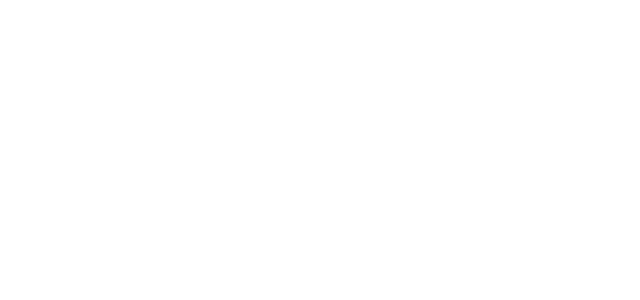
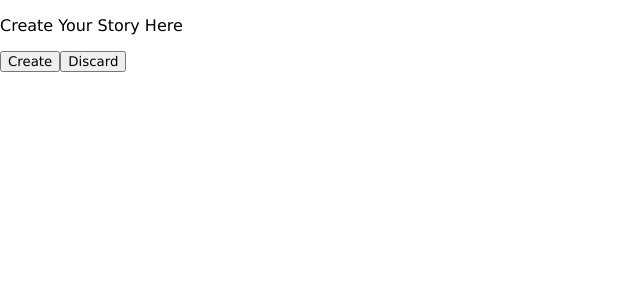
Before and after one commit to DurianZealot/Aristotle-s-Realm, a React (Create React App) app in the folder webapp/: page /profile/user/create-stories in a window 1280 px wide. Shown: the top 300 px of the page, without its empty margins (0-640 px from the left). Built offline with nearby package versions, Linux system fonts and the light colour scheme.

Commit message:
create a create-story page and then add a transition effect after a successful creation

```diff
--- a/webapp/src/App.js
+++ b/webapp/src/App.js
@@ -10,6 +10,7 @@ import MyProposals from './components/MyProposals';
 import MyStories from './components/MyStories';
 import storyData from './data/stories';
 import Login from './components/Login';
+import CreateStory from './components/MyStories/CreateStory';
 
  class App extends React.Component{
 
@@ -47,6 +48,7 @@ import Login from './components/Login';
             <Route exact path='/aritcle=:name' render={(props) => {const { name } = props.match.params; console.log(name); return (<Home />)}}></Route>
             <Route exact path='/profile/user/my-proposals' render={() => (<MyProposals appState={this.state}/>)} />
             <Route exact path='/profile/user/my-stories' render={() => <MyStories appState={this.state}/>} />
+            <Route exact path='/profile/user/create-stories' render={() => <CreateStory appState={this.state}/>} />
           </Switch>
         </BrowserRouter>
       </div>
--- /dev/null
+++ b/webapp/src/components/MyStories/CreateStory.js
@@ -0,0 +1,62 @@
+import { red } from "@material-ui/core/colors";
+import React, { Component } from "react";
+import "./styles.css";
+function delayRedirect(action) {
+  // Clear out what is previously in the page
+  document.body.innerHTML = "";
+  if (action == "create") {
+    // Create a paragraph to tell the user that the creation is successful
+    var success = document.createElement("p");
+    success.innerText = "You successfully create a new story, Congrats!";
+    success.style.fontSize = "xx-large";
+    success.style.top = "50%";
+    success.style.left = "50%";
+    success.style.position = "relative";
+    success.style.transform = "translate(-25%, 600%)";
+    document.body.appendChild(success);
+  }
+
+  // Create a new container to hold the redirect information for this page
+  var redirectDiv = document.createElement("div");
+  // Append this div into the page body
+  document.body.appendChild(redirectDiv);
+  // Put this div into the center of the page
+  redirectDiv.style.fontSize = "x-large";
+  redirectDiv.style.top = "50%";
+  redirectDiv.style.left = "50%";
+  redirectDiv.style.position = "absolute";
+  // adjust the position based on the size of the div itself
+  redirectDiv.style.transform = "translate(-50%, -50%)";
+  // Create a span for the redirect message
+  var redirectMsg = document.createElement("span");
+  redirectMsg.innerHTML =
+    "<span id='redirect-msg'>You will be directed back to your profile after <span id='countDownSecond'>5</span> seconds ...</span>";
+  redirectDiv.appendChild(redirectMsg);
+  // Create a span for direct redirection
+  var redirect = document.createElement("span");
+  redirect.innerHTML = "<a href = '/profile/user' >Or Redirect Now<a href>";
+  redirectDiv.appendChild(redirect);
+  var countDown = 5;
+  setInterval(() => {
+    countDown--;
+    document.getElementById("countDownSecond").innerHTML = countDown;
+    if (countDown == 0) {
+      // hard coded
+      window.location.href = "/profile/user";
+    }
+  }, 1000);
+}
+
+class CreateStory extends Component {
+  render() {
+    return (
+      <div>
+        <p>Create Your Story Here</p>
+        <button onClick={() => delayRedirect("create")}>Create</button>
+        <button onClick={() => delayRedirect("discard")}>Discard</button>
+      </div>
+    );
+  }
+}
+
+export default CreateStory;
```
